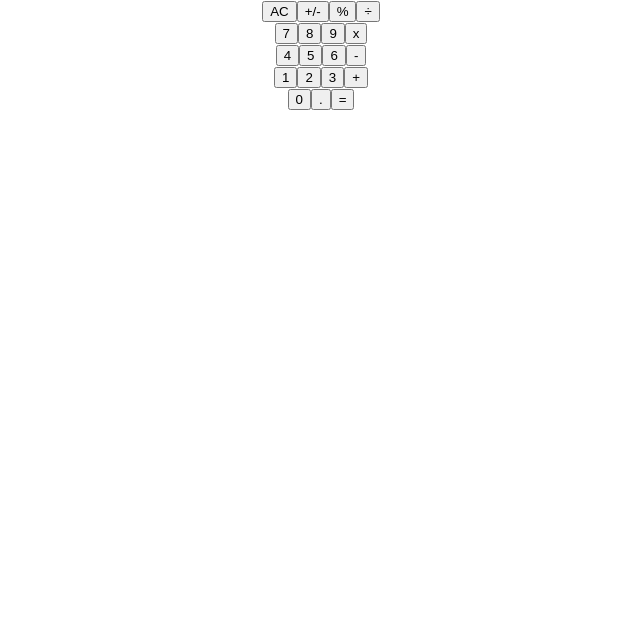
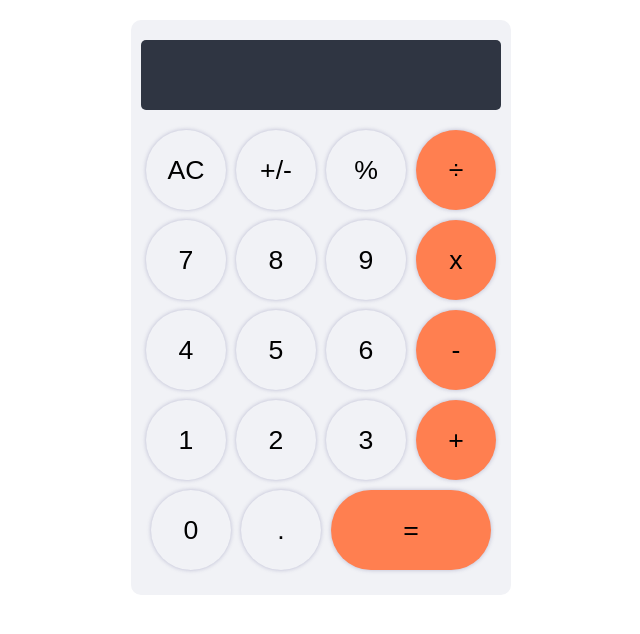
Before and after one commit to dipbazz/math-magicians, a React (Create React App) app: page / in a window 1280 px wide. Shown: the top 634 px of the page, without its empty margins (319-959 px from the left). Built offline with nearby package versions, Linux system fonts and the light colour scheme.

Commit message:
Style calculator app

```diff
--- a/src/App.css
+++ /dev/null
@@ -1,3 +0,0 @@
-.App {
-  text-align: center;
-}
--- a/src/components/App.js
+++ b/src/components/App.js
@@ -1,5 +1,5 @@
 import React, { useState } from 'react';
-import '../App.css';
+import '../styles/App.css';
 import Display from './Display';
 import ButtonPanel from './ButtonPanel';
 import calculate from '../logic/calculate';
--- a/src/components/Button.js
+++ b/src/components/Button.js
@@ -1,8 +1,13 @@
 import PropTypes from 'prop-types';
+import '../styles/Button.css';
 
 function Button({ name, handleClick }) {
   return (
-    <button type="button" onClick={handleClick}>
+    <button
+      type="button"
+      onClick={handleClick}
+      className={`button ${name === '=' ? 'button--span-2' : ''} ${['=', '+', '-', 'x', '÷'].includes(name) ? 'button--orange' : ''}`}
+    >
       {name}
     </button>
   );
--- a/src/components/Display.js
+++ b/src/components/Display.js
@@ -1,10 +1,11 @@
 import PropTypes from 'prop-types';
+import '../styles/Display.css';
 
 function Display({ result }) {
   return (
-    <>
+    <div className="display">
       {result}
-    </>
+    </div>
   );
 }
 
--- /dev/null
+++ b/src/styles/App.css
@@ -0,0 +1,9 @@
+.App {
+  text-align: center;
+  width: 360px;
+  margin: auto;
+  margin-top: 20px;
+  background: #f1f2f6;
+  padding: 20px 10px;
+  border-radius: 10px;
+}
--- /dev/null
+++ b/src/styles/Button.css
@@ -0,0 +1,26 @@
+.button {
+  border: none;
+  outline: none;
+  font-size: 20pt;
+  border-radius: 100px;
+  width: 80px;
+  height: 80px;
+  display: inline-grid;
+  align-items: center;
+  margin: 5px;
+  box-shadow: 0 0 4px rgb(84 84 141 / 36%);
+  cursor: pointer;
+  background-color: #f1f2f6;
+}
+
+.button--orange{
+  background-color: #ff7f50;
+}
+
+.button:active {
+  transform: scale(0.95);
+}
+
+.button--span-2 {
+  width: calc(80px * 2);
+}
--- /dev/null
+++ b/src/styles/Display.css
@@ -0,0 +1,10 @@
+.display {
+  font-size: 30pt;
+  padding: 10px;
+  background-color: #2f3542;
+  height: 50px;
+  margin-bottom: 15px;
+  color: white;
+  text-align: right;
+  border-radius: 5px;
+}
```
